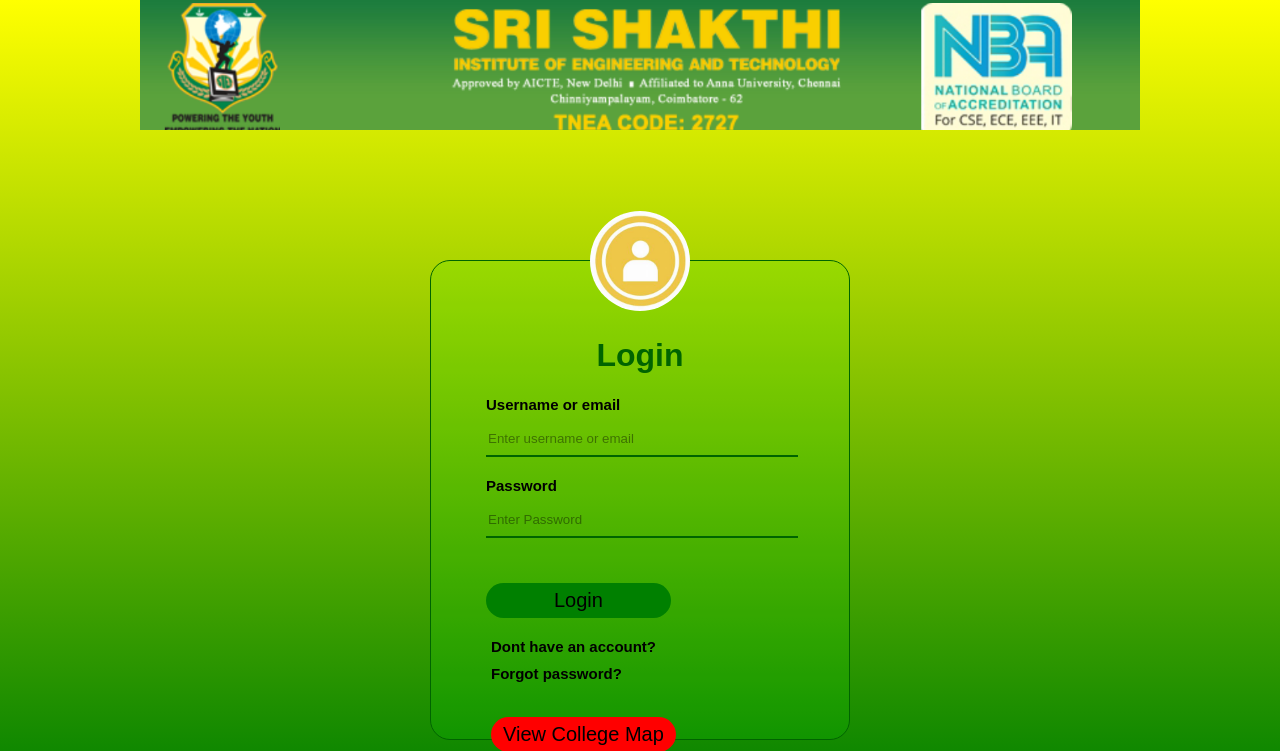
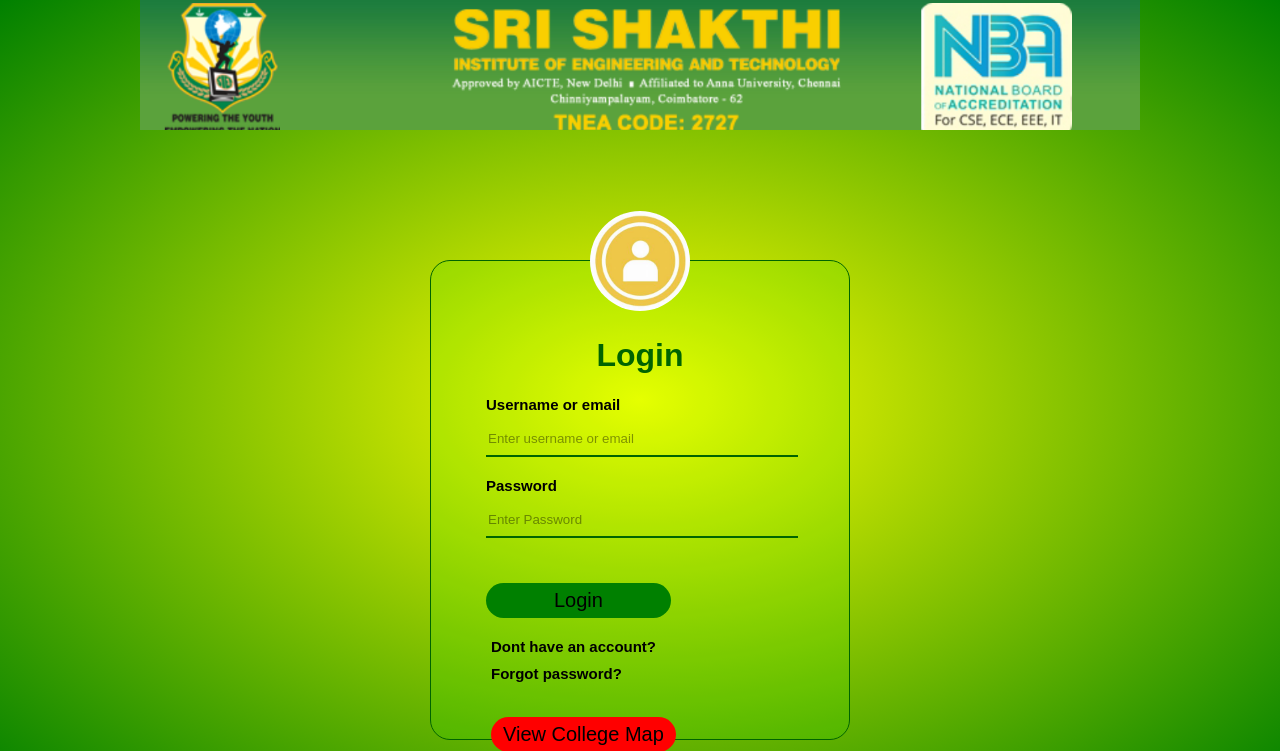
Before and after one commit to saravna/saravna.github.io, a PHP site: page / in a window 1280 px wide. Shown: the top 751 px of the page. Run offline with PHP 8.4, Linux system fonts and the light colour scheme.

Commit message:
Update style.css

```diff
--- a/style.css
+++ b/style.css
@@ -1,7 +1,7 @@
 body {
 	margin: 0;
 	padding: 0;
-	background : linear-gradient(to bottom , yellow, green);
+	background : radial-gradient(yellow, green);
 	background-repeat: no-repeat;
 	background-size: cover;
 	font-family: sans-serif;
```
